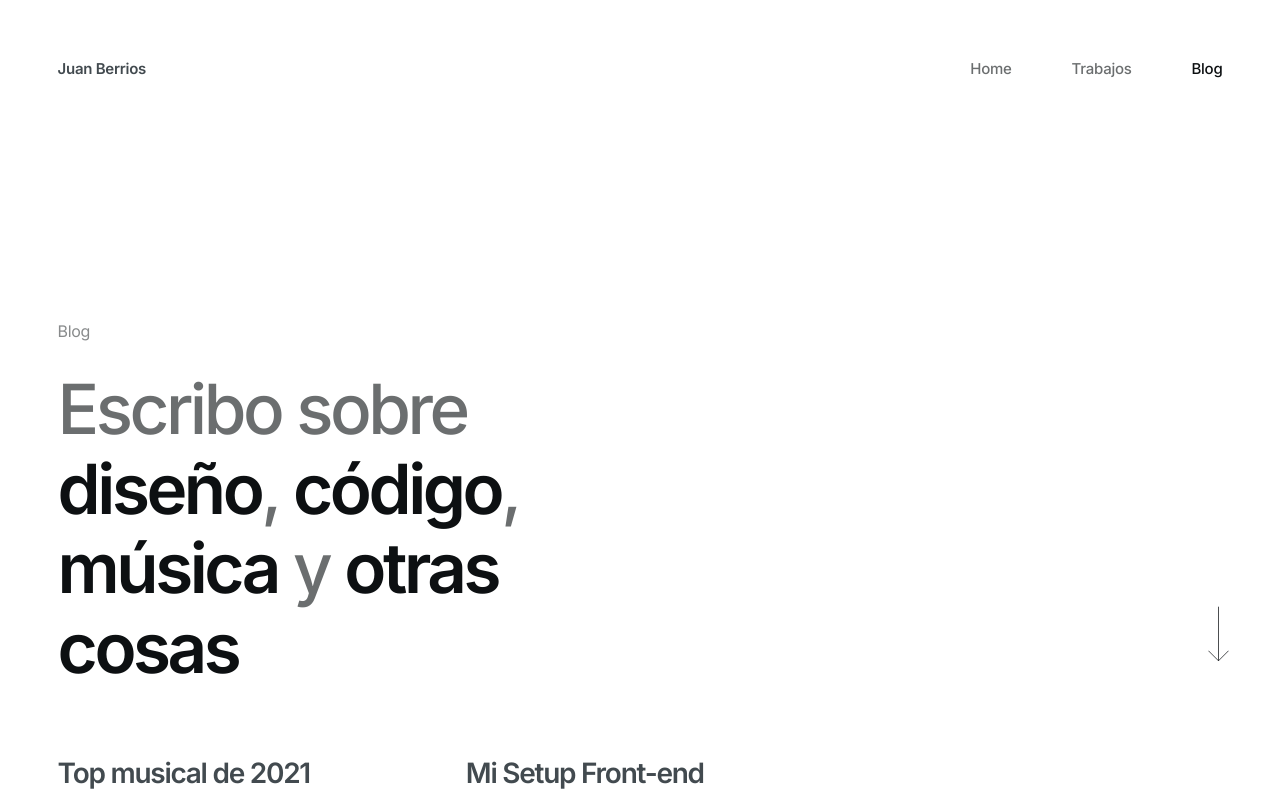
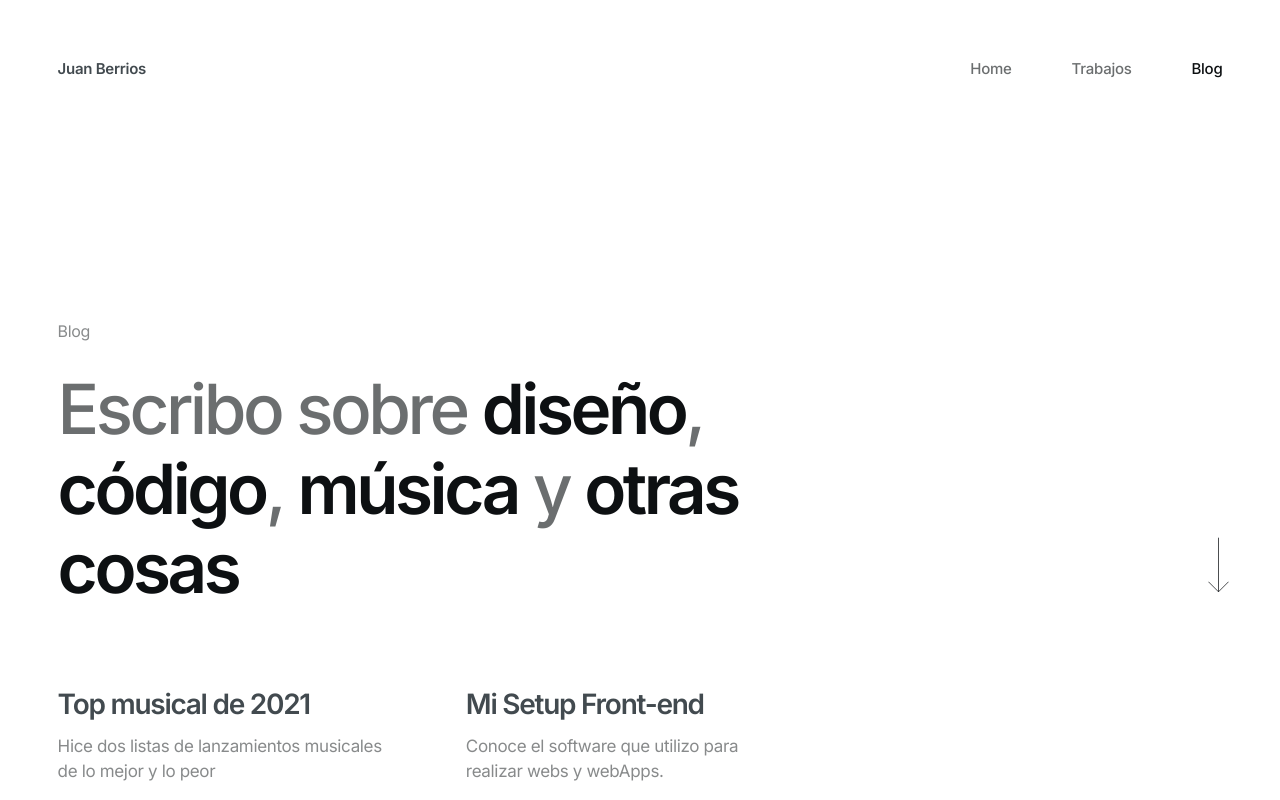
Before and after one commit to dandelior/juanberrios-21, a Next.js app: page /blog in a window 1280 px wide. Shown: the top 800 px of the page. Built offline with nearby package versions, Linux system fonts and the light colour scheme.

Commit message:
Spacing and heading lenght detail

```diff
--- a/pages/blog/index.js
+++ b/pages/blog/index.js
@@ -44,7 +44,7 @@ export default function Blog({ posts }) {
           <div className={styles.presentationA}>
             <div className={styles.heading}>
               <p>Blog</p>
-              <h1>
+              <h1 className={styles.blogTitle}>
                 Escribo sobre <span className="highlight-color">diseño</span>,{" "}
                 <span className="highlight-color">código</span>,{" "}
                 <span className="highlight-color">música</span> y{" "}
```
Also changed, not shown: styles/globals.sass (+23 -7 lines), styles/parts/BlogPreview.module.sass (+6 -3 lines), styles/parts/PresentationWrapper.module.sass (+8 -2 lines).
